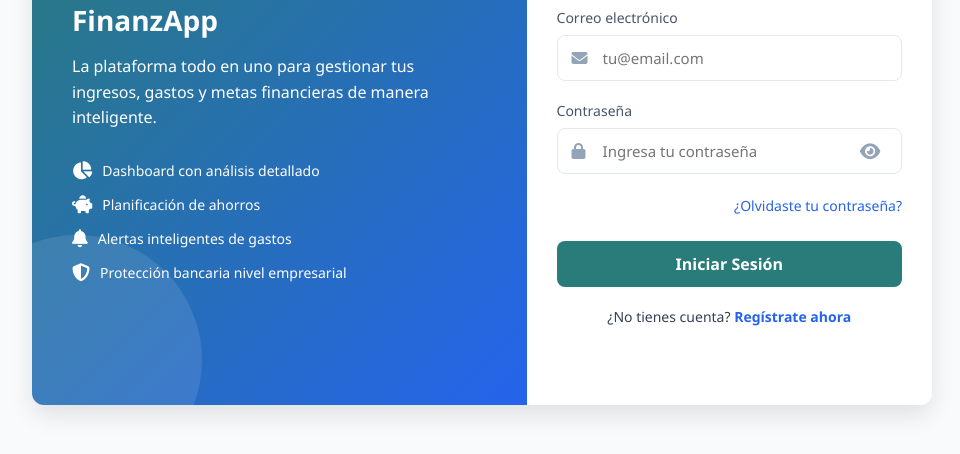
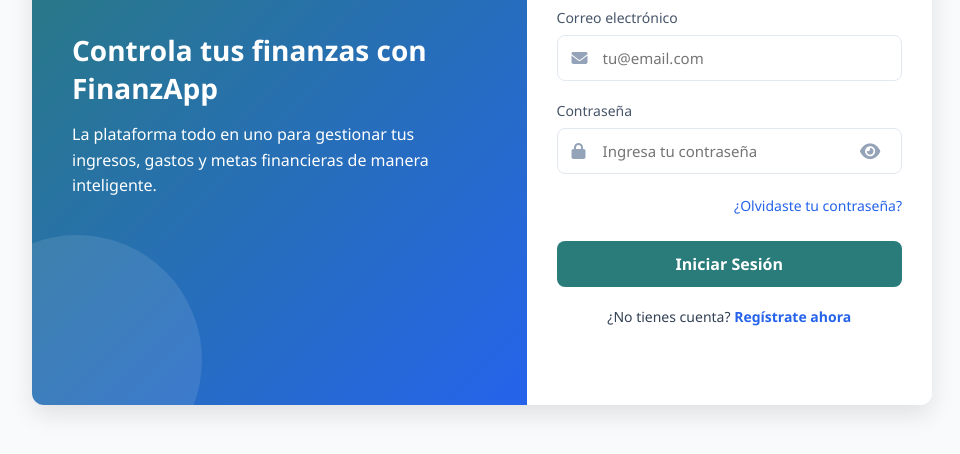
Before and after one commit to agusbravo09/CuentaX-Frontend, a plain HTML site: page index.html in a window 1280 px wide. Shown: the part 270-724 px from the top of the page, without its empty margins (158-1118 px from the left). Drawn offline with Linux system fonts and the light colour scheme.

Commit message:
Login text remove

```diff
--- a/index.html
+++ b/index.html
@@ -18,12 +18,6 @@
             <h2 class="app-title">Controla tus finanzas con FinanzApp</h2>
             <p class="app-subtitle">La plataforma todo en uno para gestionar tus ingresos, gastos y metas financieras de
                 manera inteligente.</p>
-            <ul class="features">
-                <li><i class="fas fa-chart-pie"></i> Dashboard con análisis detallado</li>
-                <li><i class="fas fa-piggy-bank"></i> Planificación de ahorros</li>
-                <li><i class="fas fa-bell"></i> Alertas inteligentes de gastos</li>
-                <li><i class="fas fa-shield-alt"></i> Protección bancaria nivel empresarial</li>
-            </ul>
         </div>
 
         <div class="right-panel">
```
